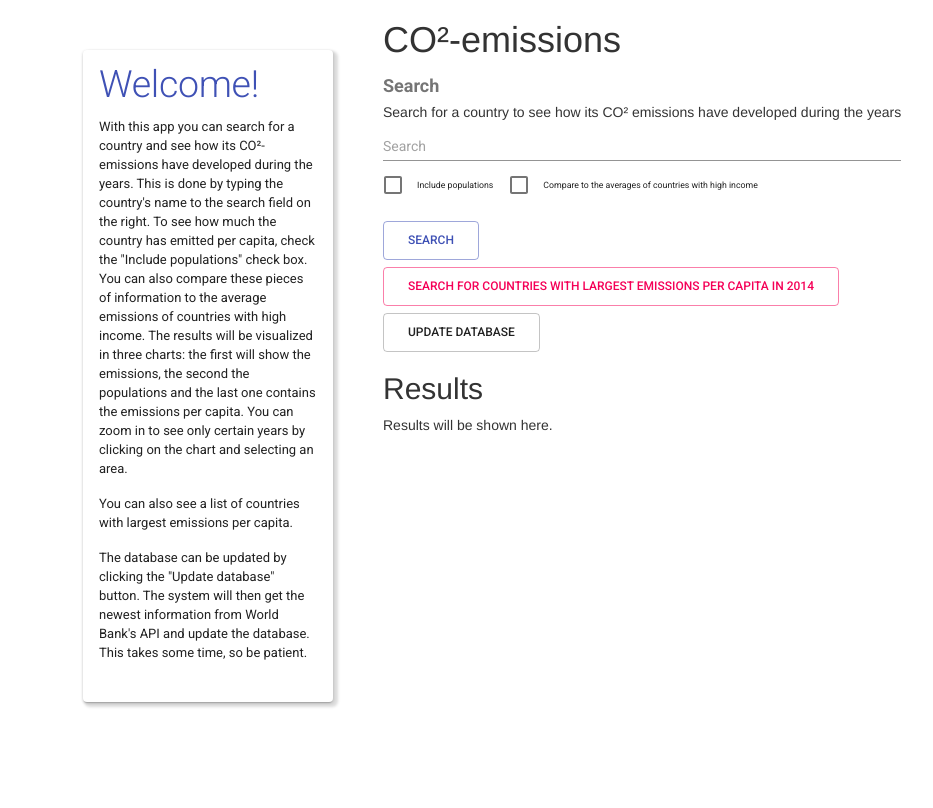
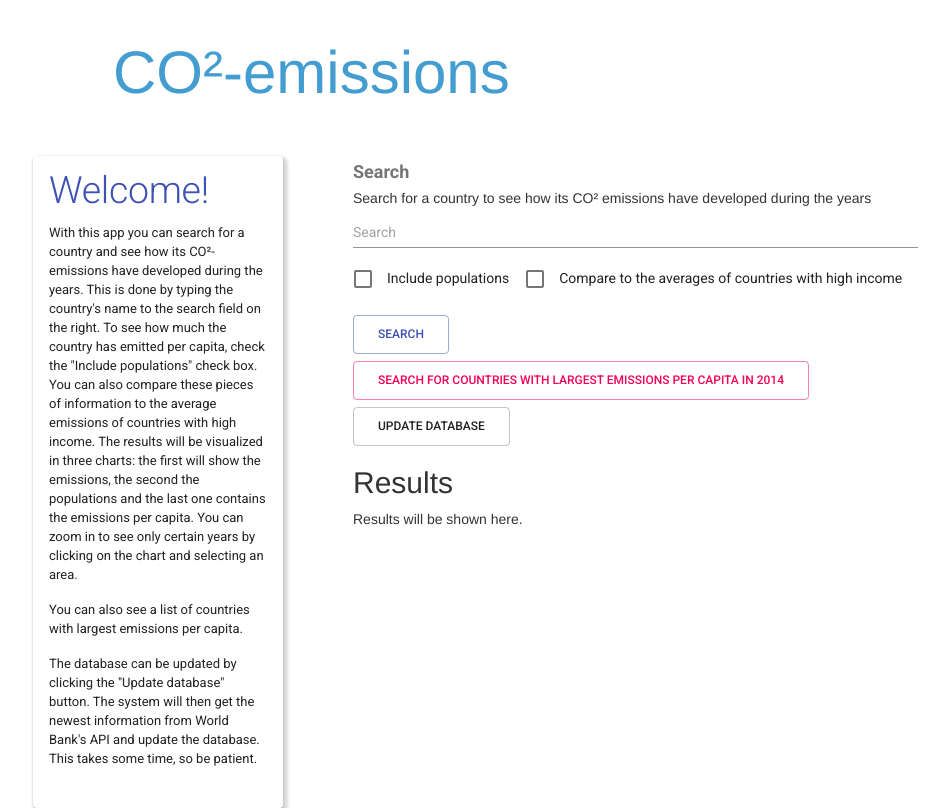
Before and after one commit to vilmakoo/emission-development-frontend, a React (Create React App) app: page / in a window 1280 px wide. Shown: the whole page, without its empty margins (37-970 px from the left). Built offline with nearby package versions, Linux system fonts and the light colour scheme.

Commit message:
click a button to show a chart

```diff
--- a/src/components/App.js
+++ b/src/components/App.js
@@ -15,13 +15,15 @@ class App extends Component {
 
     return (
       <div className='container'>
-        <Info />
-        <div className='rest'>
-          <Notification />
-          <h1>CO²-emissions</h1>
-          <SearchBar />
-          <Button className={'search-button'} variant='outlined' size='large' onClick={handleUpdateDatabaseButtonClick}>Update database</Button>
-          <Result />
+        <h1 className='title'>CO²-emissions</h1>
+        <div className='application'>
+          <Info />
+          <div>
+            <Notification />
+            <SearchBar />
+            <Button className={'button'} variant='outlined' size='large' onClick={handleUpdateDatabaseButtonClick}>Update database</Button>
+            <Result />
+          </div>
         </div>
       </div>
     );
--- a/src/components/Charts.js
+++ b/src/components/Charts.js
@@ -2,6 +2,7 @@ import React, { Component } from 'react';
 import Chart from 'react-apexcharts';
 import { connect } from 'react-redux';
 import Button from '@material-ui/core/Button';
+import { showChart } from '../state/chartReducer';
 
 class Charts extends Component {
   render() {
@@ -213,22 +214,51 @@ class Charts extends Component {
       }) : []
     }];
 
+    const handleButtonClick = (chart) => () => {
+      this.props.showChart(chart);
+    };
+
+    let emissionChart;
+    if (this.props.showEmissionDevelopment) {
+      emissionChart = (
+        <div id="emissions-chart" className='chart'>
+          <Chart options={emissionsOptions} series={seriesEmissions} type="line" width="700" />
+        </div>
+      );
+    } else {
+      emissionChart = (<Button className='button' variant='outlined' color='primary' onClick={handleButtonClick('emissions')}>Show emission development</Button>);
+    }
+
+    let populationChart;
+    if (this.props.showPopulationDevelopment) {
+      populationChart = (
+        <div id="populations-chart">
+          <Chart options={populationsOptions} series={seriesPopulations} type="line" width="700" />
+        </div>
+      );
+    } else {
+      populationChart = (<Button className='button' variant='outlined' color='primary' onClick={handleButtonClick('populations')}>Show population development</Button>);
+    }
+
+    let perCapitaChart;
+    if (this.props.showPerCapitaDevelopment) {
+      perCapitaChart = (
+        <div id="emissions-per-capita">
+          <Chart options={perCapitaOptions} series={seriesPerCapita} type="line" width="700" />
+        </div>
+      );
+    } else {
+      perCapitaChart = (<Button className='button' variant='outlined' color='primary' onClick={handleButtonClick('perCapita')}>Show emissions development per capita</Button>);
+    }
+
     return (
       <div>
         <div className="App">
           <div id="country"><b>Country: {this.props.country}</b></div>
 
-          <div id="emissions-chart" className='chart'>
-            <Chart options={emissionsOptions} series={seriesEmissions} type="line" width="700" />
-          </div>
-
-
-          <div id="populations-chart">
-            <Chart options={populationsOptions} series={seriesPopulations} type="line" width="700" />
-          </div>
-          <div id="emissions-per-capita">
-            <Chart options={perCapitaOptions} series={seriesPerCapita} type="line" width="700" />
-          </div>
+          {emissionChart}
+          {populationChart}
+          {perCapitaChart}
         </div>
       </div>
     );
@@ -239,10 +269,17 @@ const mapStateToProps = (state) => {
   return {
     country: state.search.country,
     data: state.search.data,
-    highIncomeAverages: state.search.highIncomeAverages
+    highIncomeAverages: state.search.highIncomeAverages,
+    showEmissionDevelopment: state.charts.showEmissionDevelopment,
+    showPopulationDevelopment: state.charts.showPopulationDevelopment,
+    showPerCapitaDevelopment: state.charts.showPerCapitaDevelopment
   };
 };
 
-const ConnectedCharts = connect(mapStateToProps)(Charts);
+const mapDispatchToProps = {
+  showChart
+};
+
+const ConnectedCharts = connect(mapStateToProps, mapDispatchToProps)(Charts);
 
 export default ConnectedCharts;
--- a/src/components/Info.js
+++ b/src/components/Info.js
@@ -11,7 +11,7 @@ class Info extends Component {
       <div>
         <Card className={'info'}>
           <CardContent>
-            <Typography variant='h2' component='h3'color='primary' gutterBottom={true}>
+            <Typography variant='h2' component='h3' color='primary' gutterBottom={true}>
               Welcome!
             </Typography>
 
--- a/src/components/Result.js
+++ b/src/components/Result.js
@@ -12,7 +12,7 @@ class Result extends Component {
       result = (<Charts />);
     } else if (this.props.topEmitters) {
       result = (<List>
-        {this.props.topEmitters.map(c => (<ListItem key={c}>{c}</ListItem>))}
+        {this.props.topEmitters.map((c, i) => (<ListItem key={c}>{i+1}. {c}</ListItem>))}
       </List>);
     } else {
       result = (<p>Results will be shown here.</p>);
--- a/src/components/SearchBar.js
+++ b/src/components/SearchBar.js
@@ -39,23 +39,27 @@ class SearchBar extends Component {
 
           <Input className={'search-input'} type='input' onChange={handleSearchTermChange} placeholder='Search' value={this.props.searchTerm} />
 
-          <div className={'checkboxes'}>
-            <FormControlLabel control={
-              <Checkbox style={{ fontSize: '20px' }} className={'search-checkbox'} checked={this.props.searchPopulations} onChange={handleIncludePopulationsClick} />
-            }
-            label='Include populations'
+          <div>
+            <FormControlLabel
+              className={'search-checkbox'}
+              control={
+                <Checkbox checked={this.props.searchPopulations} onChange={handleIncludePopulationsClick} />
+              }
+              label='Include populations'
             />
 
-            <FormControlLabel control={
-              <Checkbox checked={this.props.compare} onChange={handleCompareClick} />
-            }
-            label='Compare to the averages of countries with high income'
+            <FormControlLabel
+              className={'search-checkbox'}
+              control={
+                <Checkbox checked={this.props.compare} onChange={handleCompareClick} />
+              }
+              label='Compare to the averages of countries with high income'
             />
           </div>
 
-          <Button className={'search-button'} type='submit' variant='outlined' color='primary' size='large' onClick={search}>Search</Button>
+          <Button className={'button'} type='submit' variant='outlined' color='primary' size='large' onClick={search}>Search</Button>
 
-          <Button className={'search-button'} variant='outlined' color='secondary' onClick={searchTopEmitters} size='large'>Search for countries with
+          <Button className={'button'} variant='outlined' color='secondary' onClick={searchTopEmitters} size='large'>Search for countries with
           largest emissions per capita in 2014</Button>
         </form>
       </div>
--- /dev/null
+++ b/src/state/chartReducer.js
@@ -0,0 +1,44 @@
+const initialState = { showEmissionDevelopment: false, showPopulationDevelopment: false, showPerCapitaDevelopment: false };
+
+const chartReducer = (state = initialState, action) => {
+  switch (action.type) {
+  case 'SHOW_EMISSION_DEVELOPMENT':
+    return {
+      ...state,
+      showEmissionDevelopment: true
+    };
+
+  case 'SHOW_POPULATION_DEVELOPMENT':
+    return {
+      ...state,
+      showPopulationDevelopment: true
+    };
+
+  case 'SHOW_PER_CAPITA_DEVELOPMENT':
+    return {
+      ...state,
+      showPerCapitaDevelopment: true
+    };
+
+  default:
+    return state;
+  }
+};
+
+export const showChart = (chart) => {
+  if (chart === 'emissions') {
+    return {
+      type: 'SHOW_EMISSION_DEVELOPMENT'
+    };
+  } else if (chart === 'populations') {
+    return {
+      type: 'SHOW_POPULATION_DEVELOPMENT'
+    };
+  } else {
+    return {
+      type: 'SHOW_PER_CAPITA_DEVELOPMENT'
+    };
+  }
+};
+
+export default chartReducer;
--- a/src/state/store.js
+++ b/src/state/store.js
@@ -2,10 +2,12 @@ import { createStore, combineReducers, applyMiddleware } from 'redux';
 import thunk from 'redux-thunk';
 import searchReducer from './searchReducer';
 import databaseReducer from './databaseReducer';
+import chartReducer from './chartReducer';
 
 const reducer = combineReducers({
   search: searchReducer,
-  database: databaseReducer
+  database: databaseReducer,
+  charts: chartReducer
 });
 
 const store = createStore(
--- a/src/styles/index.scss
+++ b/src/styles/index.scss
@@ -3,6 +3,18 @@
 @import "notification";
 @import "info-box";
 
-.container {
+.application {
   display: flex;
 }
+
+.button {
+  margin-top: 7px!important;
+  display: block!important;
+  font-size: 12px!important;
+}
+
+.title {
+  color: #449DD1;
+  font-size: 60px;
+  padding: 2rem 0 4rem 8rem;
+}
--- a/src/styles/info-box.scss
+++ b/src/styles/info-box.scss
@@ -1,7 +1,7 @@
 .info {
   box-shadow: 0px 1px 3px 0px rgba(0,0,0,0.2), 3px 3px 3px 2px rgba(0,0,0,0.14), 0px 2px 1px -1px rgba(0,0,0,0.12)!important;
   width: 25rem;
-  margin: 5rem;
+  margin-right: 7rem;
 }
 
 .info-text {
--- a/src/styles/search-bar.scss
+++ b/src/styles/search-bar.scss
@@ -10,17 +10,10 @@
   font-size: 14px!important;
 }
 
-.search-button {
-  margin-top: 7px!important;
-  display: block!important;
-  font-size: 12px!important;
+.search-checkbox {
+  margin-top: 7px;
 }
 
-.search-checkbox {
-  margin-top: 7px;
-  font-size: 20px!important;
+.search-checkbox span {
+  font-size: 14px!important;
 }
-
-.checkboxes {
-  font-size: 20px!important;
-}
```
